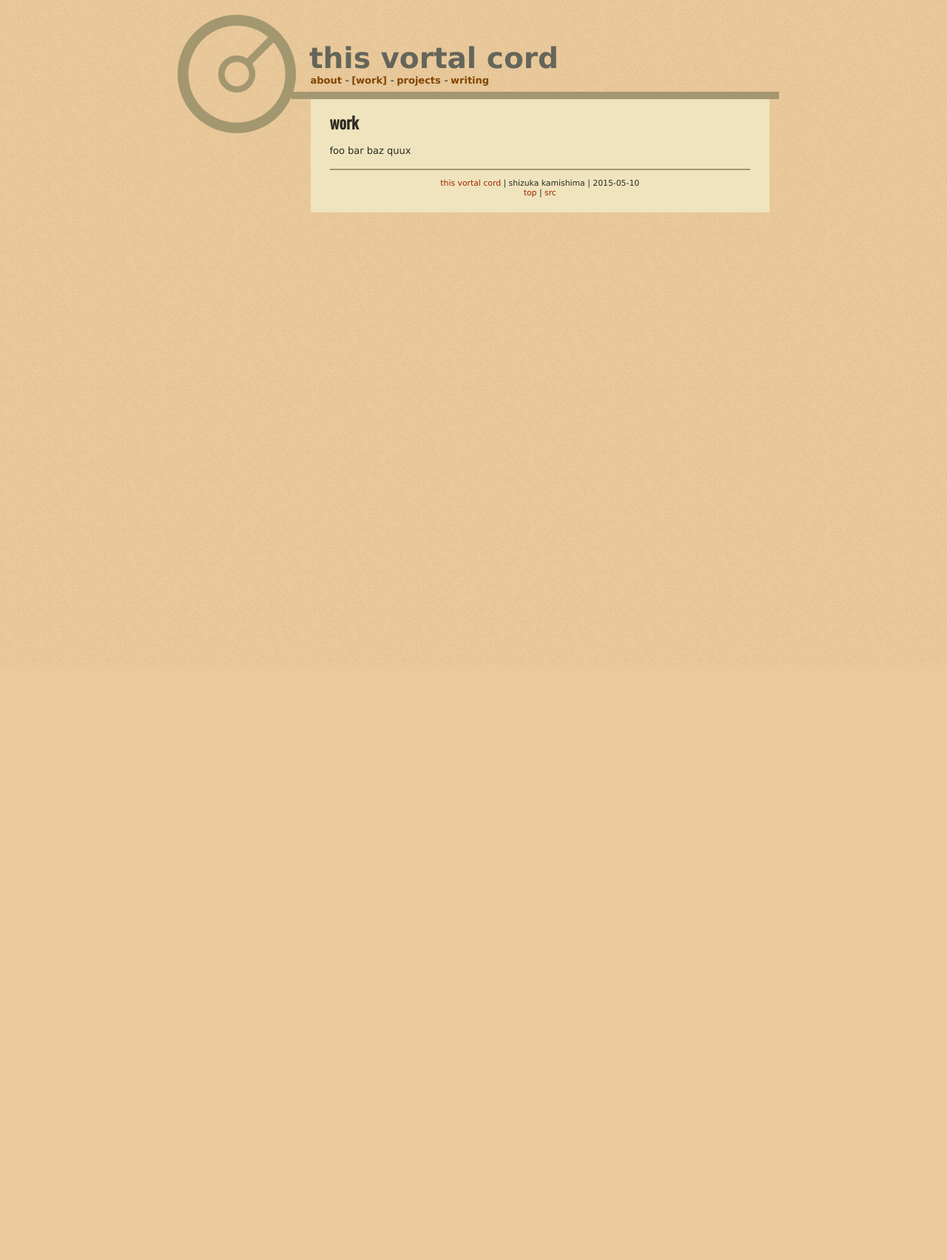
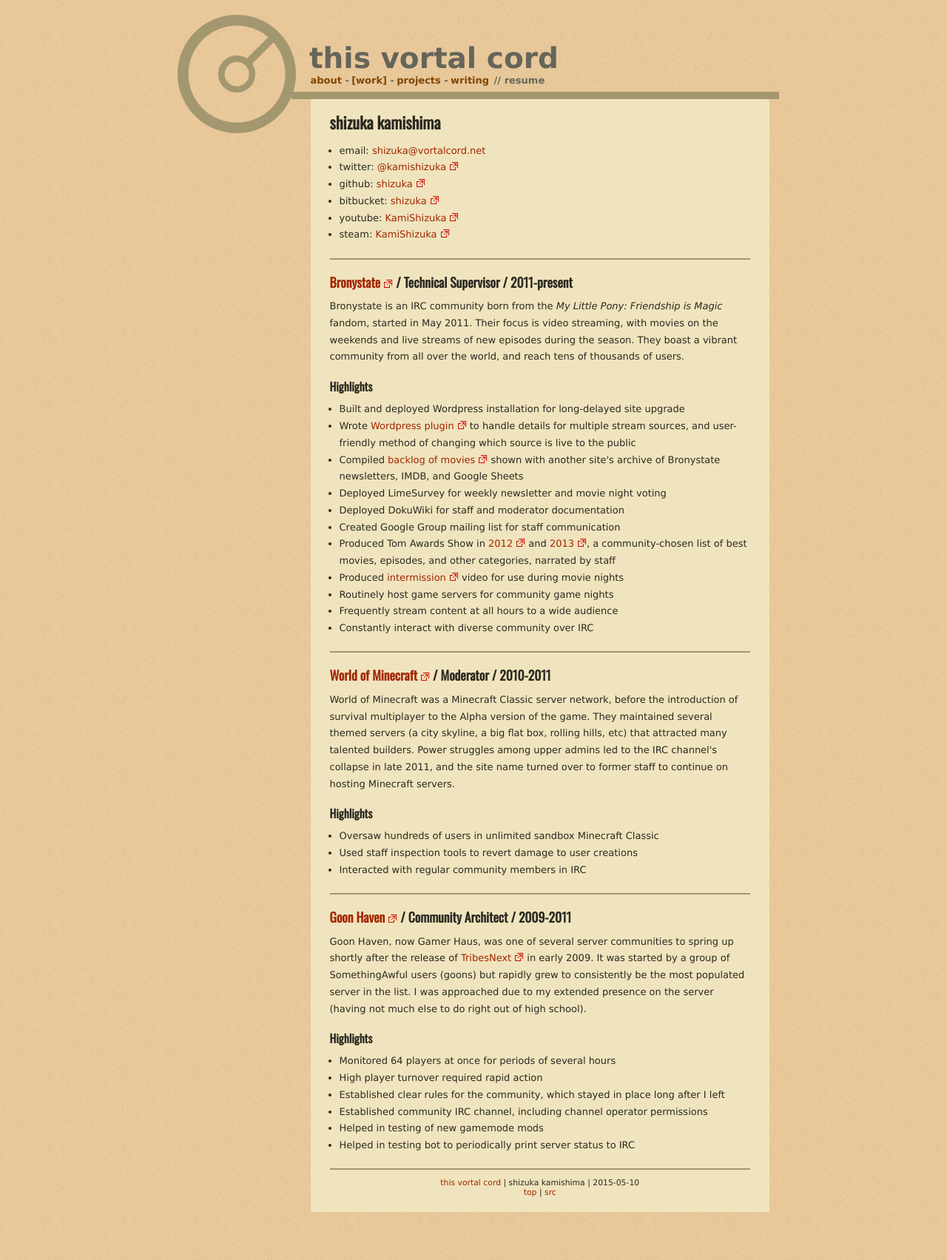
Before and after one commit to shizuka/shizuka.github.io, a Jekyll site: the page built from work/index.md, in a window 1280 px wide. Shown: the whole page at 74% size. Built offline with Jekyll 4.4.1, drawn with Linux system fonts in a browser that asks for light colours; some web fonts are replaced; before the commit the page ends 900 px from its top, so only the background shows below that.

Commit message:
content update
/work/
and list tweaks

```diff
--- a/assets/css/main.css
+++ b/assets/css/main.css
@@ -117,7 +117,7 @@ header nav li a.youarehere:after {
 header nav p {
   padding-bottom: 0;
   display: inline;
-  margin-left: -0.25em;
+  margin-left: -0.75em;
 }
 
 header nav p:before {
@@ -176,10 +176,9 @@ strong {
 }
 
 ul,ol {
-  list-style-position: inside;
   line-height: 1.75em;
   padding-bottom: 1.5em;
-  padding-left: 0.5em;
+  padding-left: 1em;
 }
 
 h1,h2,h3 {
--- a/work/index.md
+++ b/work/index.md
@@ -1,8 +1,90 @@
 ---
-title: work
-layout: index
+title: resume
+date: 2015-05-10
 ---
 
-# work
+# shizuka kamishima
 
-foo bar baz quux
+- email: <shizuka@vortalcord.net>
+- twitter: [@kamishizuka](https://twitter.com/kamishizuka)
+- github: [shizuka](https://github.com/shizuka "doesn't yet get as much love as it should")
+- bitbucket: [shizuka](https://bitbucket.org/shizuka "where most of my code is")
+- youtube: [KamiShizuka](https://www.youtube.com/user/KamiShizuka)
+- steam: [KamiShizuka](http://steamcommunity.com/id/kamishizuka)
+
+[brst]: http://www.bronystate.net
+[tom2012]: https://www.youtube.com/watch?v=4jNBQ-_4zlo
+[tom2013]: https://www.youtube.com/watch?v=pGUXxjkLo2A
+[brstint]: https://www.youtube.com/watch?v=zmBlxzbLj5s
+[brstemb]: https://bitbucket.org/shizuka/sk-bs-theater/
+[brstbak]: http://bit.ly/bronystatebacklog
+[wom]: http://www.worldofminecraft.com/
+[gh]: http://gamer.haus/
+[tn]: http://www.tribesnext.com/
+
+-----
+
+## [Bronystate][brst] / Technical Supervisor / 2011-present
+
+Bronystate is an IRC community born from the *My Little Pony: Friendship is
+Magic* fandom, started in May 2011. Their focus is video streaming, with
+movies on the weekends and live streams of new episodes during the season.
+They boast a vibrant community from all over the world, and reach tens of
+thousands of users.
+
+### Highlights
+
+- Built and deployed Wordpress installation for long-delayed site upgrade
+- Wrote [Wordpress plugin][brstemb] to handle details for multiple stream
+  sources, and user-friendly method of changing which source is live to the
+  public
+- Compiled [backlog of movies][brstbak] shown with another site's archive
+  of Bronystate newsletters, IMDB, and Google Sheets
+- Deployed LimeSurvey for weekly newsletter and movie night voting
+- Deployed DokuWiki for staff and moderator documentation
+- Created Google Group mailing list for staff communication
+- Produced Tom Awards Show in [2012][tom2012] and [2013][tom2013], a
+  community-chosen list of best movies, episodes, and other categories,
+  narrated by staff
+- Produced [intermission][brstint] video for use during movie nights
+- Routinely host game servers for community game nights
+- Frequently stream content at all hours to a wide audience
+- Constantly interact with diverse community over IRC
+
+-----
+
+## [World of Minecraft][wom] / Moderator / 2010-2011
+
+World of Minecraft was a Minecraft Classic server network, before the
+introduction of survival multiplayer to the Alpha version of the game. They
+maintained several themed servers (a city skyline, a big flat box, rolling
+hills, etc) that attracted many talented builders. Power struggles among
+upper admins led to the IRC channel's collapse in late 2011, and the site
+name turned over to former staff to continue on hosting Minecraft servers.
+
+### Highlights
+
+- Oversaw hundreds of users in unlimited sandbox Minecraft Classic
+- Used staff inspection tools to revert damage to user creations
+- Interacted with regular community members in IRC
+
+-----
+
+## [Goon Haven][gh] / Community Architect / 2009-2011
+
+Goon Haven, now Gamer Haus, was one of several server communities to spring
+up shortly after the release of [TribesNext][tn] in early 2009. It was
+started by a group of SomethingAwful users (goons) but rapidly grew to
+consistently be the most populated server in the list. I was approached due
+to my extended presence on the server (having not much else to do right out
+of high school).
+
+### Highlights
+
+- Monitored 64 players at once for periods of several hours
+- High player turnover required rapid action
+- Established clear rules for the community, which stayed in place long
+  after I left
+- Established community IRC channel, including channel operator permissions
+- Helped in testing of new gamemode mods
+- Helped in testing bot to periodically print server status to IRC
```
